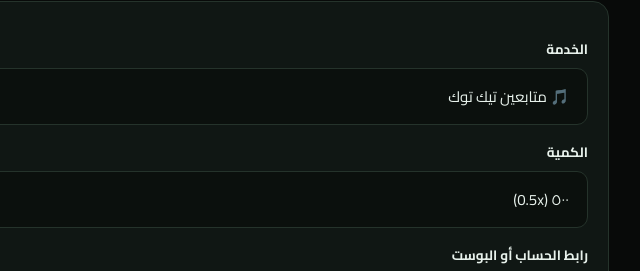
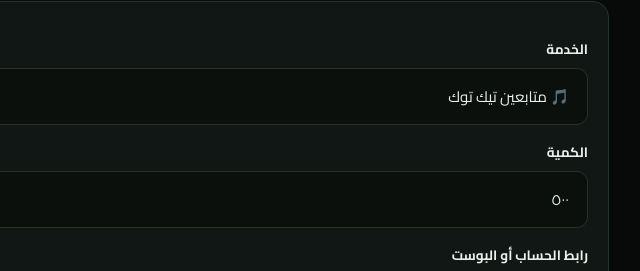
Before and after one commit to mahmoud11ashraf22-code/Mahmoud-study, a plain HTML site: page boost.html in a window 1280 px wide. Shown: the part 1029-1300 px from the top of the page, 475-1115 px from the left. Drawn offline with Linux system fonts and the light colour scheme.

Commit message:
Update boost.html

```diff
--- a/boost.html
+++ b/boost.html
@@ -164,7 +164,7 @@ const svc=id=>SERVICES.find(s=>s.id===id);
 
 $('servicesGrid').innerHTML=SERVICES.map(s=>`<div class="card"><span class="plat ${s.plat}">${s.icon} ${s.platName}</span><h4>${s.name}</h4><div class="desc">${s.desc}</div><div class="price">${money(s.price)} <small>/ ${fmt(s.per)}</small></div><button class="btn" onclick="pick('${s.id}')">اطلب الخدمة</button></div>`).join('');
 $('fService').innerHTML=SERVICES.map(s=>`<option value="${s.id}">${s.icon} ${s.name}</option>`).join('');
-function renderQty(){const s=svc($('fService').value);$('fQty').innerHTML=QTYS.map(q=>`<option value="${q}">${fmt(q)} ${q%s.per===0?'':'('+(q/s.per*1).toFixed(1)+'x)'}</option>`).join('');calc()}
+function renderQty(){const s=svc($('fService').value);$('fQty').innerHTML=QTYS.map(q=>`<option value="${q}">${fmt(q)}</option>`).join('');calc()}
 function calc(){const s=svc($('fService').value),q=+$('fQty').value;$('fTotal').textContent=money(q/s.per*s.price)}
 function pick(id){$('fService').value=id;renderQty();$('fService').scrollIntoView({behavior:'smooth',block:'center'})}
 $('fService').onchange=renderQty;$('fQty').onchange=calc;renderQty();
```
